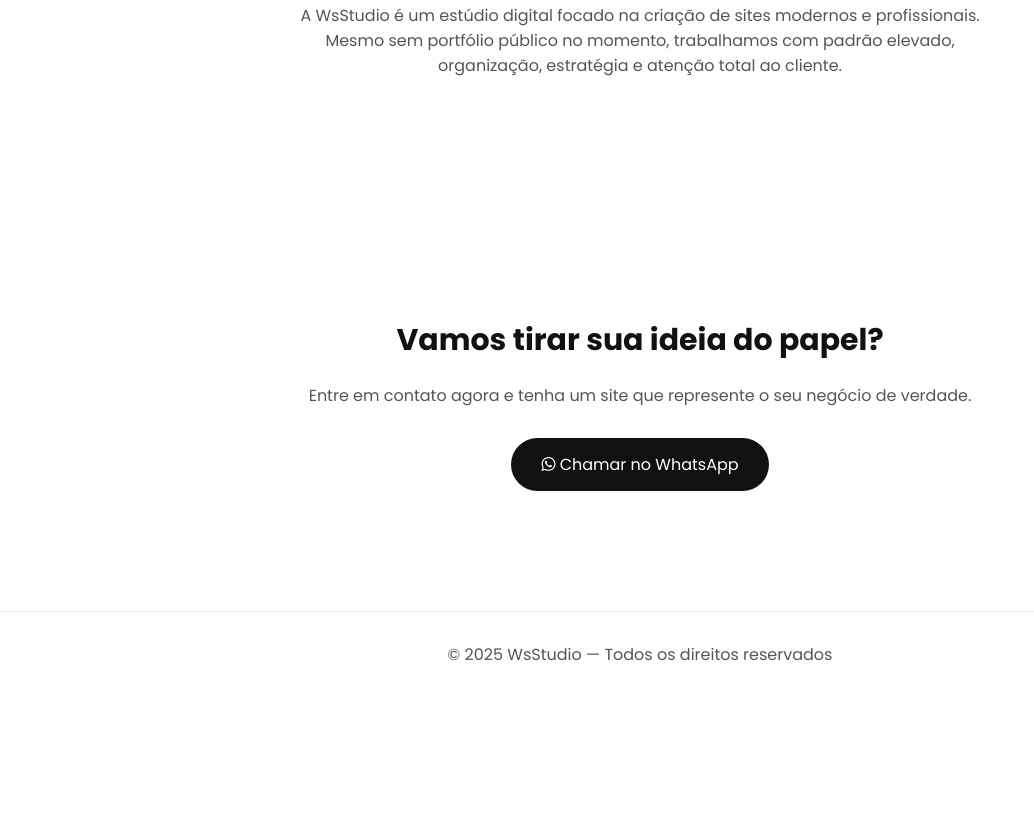
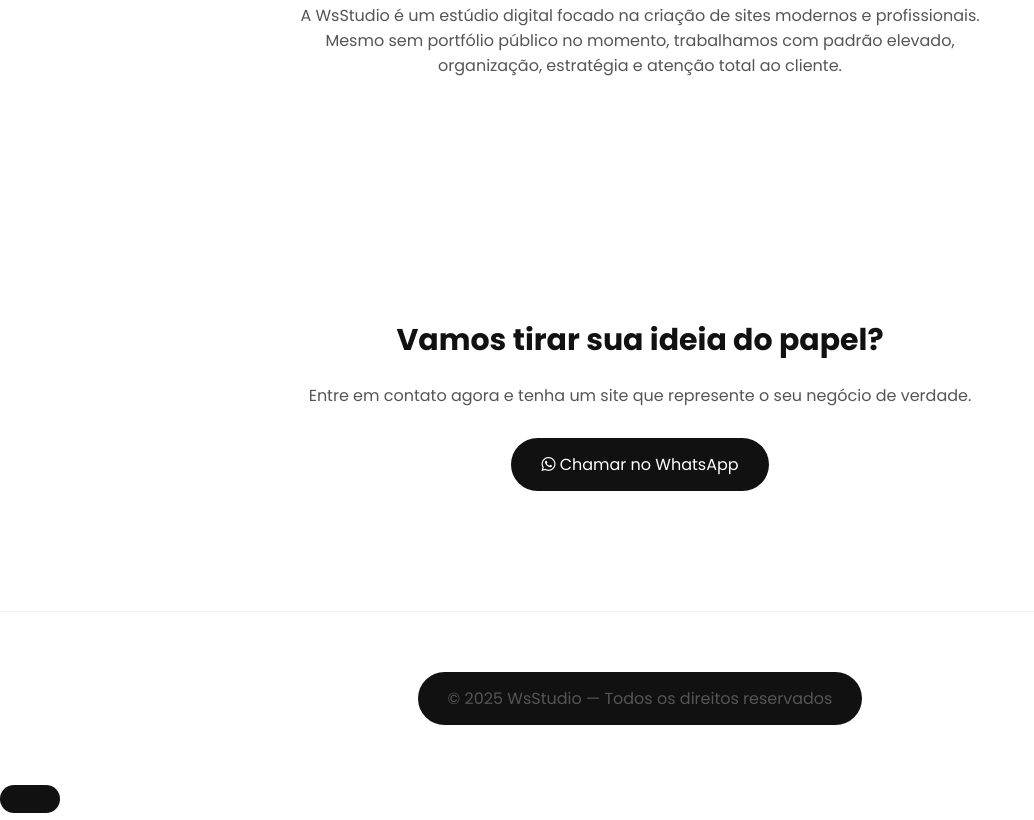
Before and after one commit to wandermnzz/wandermnzz, a plain HTML site: page index.html in a window 1280 px wide. Shown: the part 1218-2038 px from the top of the page, without its empty margins (0-1034 px from the left). Before the commit the page ends 1915 px from the top, so only its background shows below. Drawn offline with Linux system fonts and the light colour scheme.

Commit message:
Update index.html

```diff
--- a/index.html
+++ b/index.html
@@ -83,6 +83,8 @@
 </section>
 
 <footer>
+  <a class="btn" href=https://emillefurohumanizado.site/" </a>
+
   <p>© 2025 WsStudio — Todos os direitos reservados</p>
 </footer>
 
```
